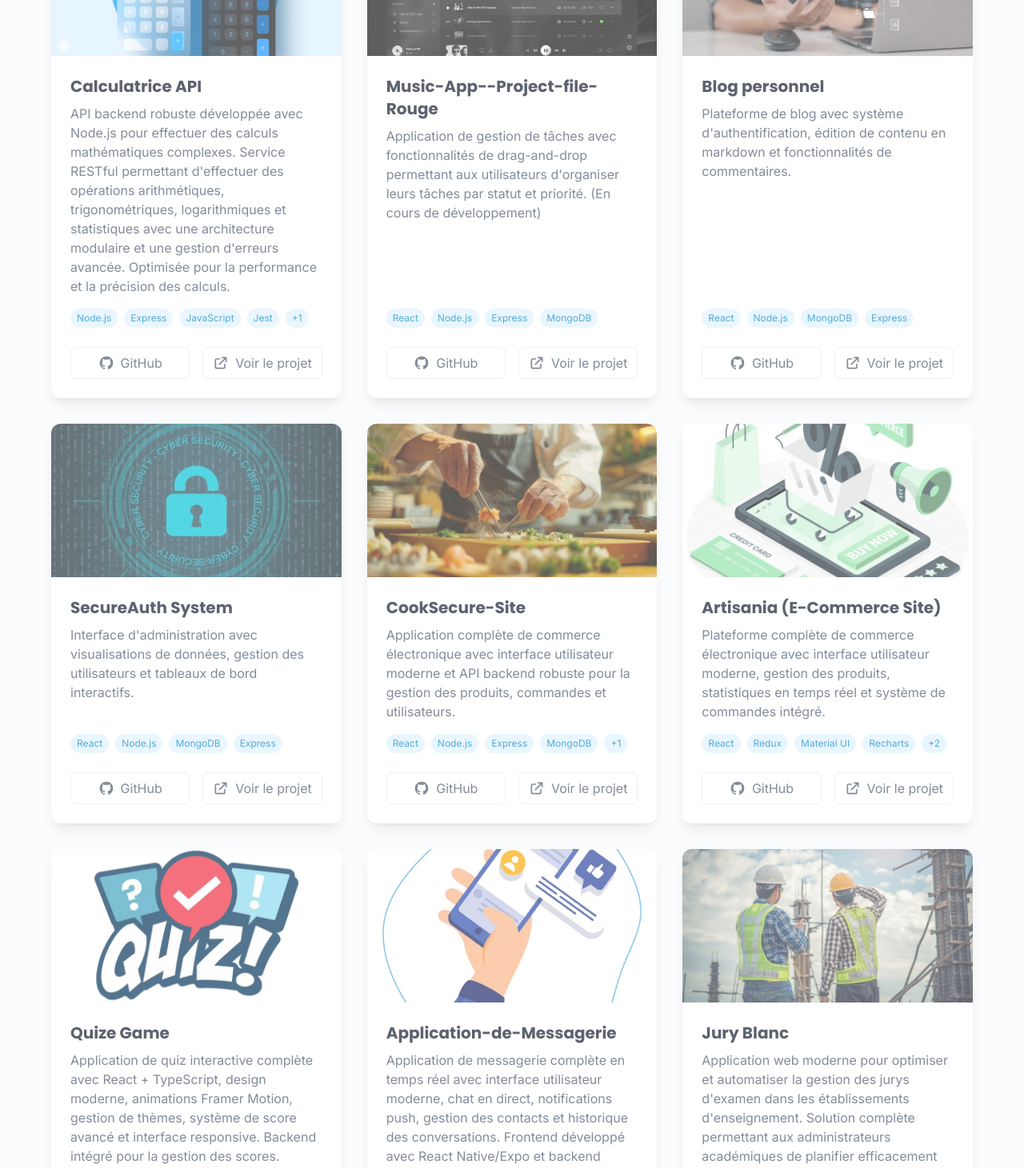
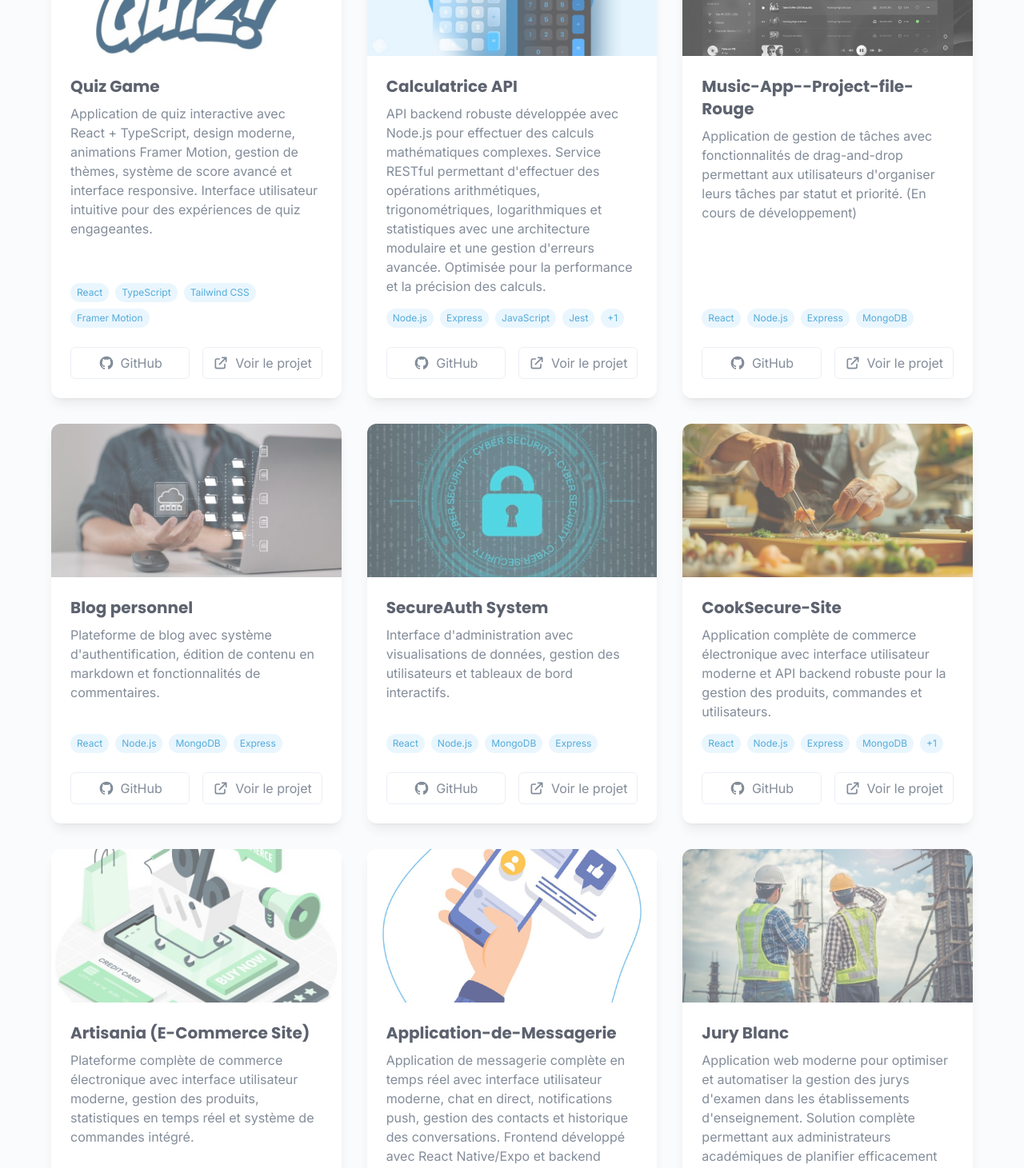
Before and after one commit to MOUHAMEDBOUZAYAN/MY-Porfolio, a React (Vite) app in the folder portfolio-react/: page / in a window 1280 px wide. Shown: the part 7040-8501 px from the top of the page at 80% size. Built offline with nearby package versions, Linux system fonts and the light colour scheme.

Commit message:
feat: add new project "Quiz Game" to ProjectsSection with updated description and technologies, removing previous fullstack entry

```diff
--- a/portfolio-react/src/sections/ProjectsSection.jsx
+++ b/portfolio-react/src/sections/ProjectsSection.jsx
@@ -55,6 +55,17 @@ const ProjectsSection = () => {
       category: "frontend",
       githubLink: "https://github.com/MOUHAMEDBOUZAYAN/photographer-portfolio",
       liveLink: "https://film-finder-demo.netlify.app/",
+      featured: false
+    },
+    {
+      id: 9,
+      title: "Quiz Game",
+      description: "Application de quiz interactive avec React + TypeScript, design moderne, animations Framer Motion, gestion de thèmes, système de score avancé et interface responsive. Interface utilisateur intuitive pour des expériences de quiz engageantes.",
+      image: Quize,
+      technologies: ["React", "TypeScript", "Tailwind CSS", "Framer Motion"],
+      category: "frontend",
+      githubLink: "https://github.com/MOUHAMEDBOUZAYAN/Application-de-Quiz.git",
+      liveLink: "#",
       featured: false
     },
   ]
@@ -128,17 +139,6 @@ const ProjectsSection = () => {
       technologies: ["React", "Redux", "Material UI", "Recharts", "Node.js", "Express"],
       category: "fullstack",
       githubLink: "https://github.com/MOUHAMEDBOUZAYAN/Artisania.git",
-      liveLink: "#",
-      featured: false
-    },
-    {
-      id: 9,
-      title: "Quize Game",
-      description: "Application de quiz interactive complète avec React + TypeScript, design moderne, animations Framer Motion, gestion de thèmes, système de score avancé et interface responsive. Backend intégré pour la gestion des scores.",
-      image: Quize,
-      technologies: ["React", "TypeScript", "Tailwind CSS", "Node.js", "Express", "MongoDB"],
-      category: "fullstack",
-      githubLink: "https://github.com/MOUHAMEDBOUZAYAN/Application-de-Quiz.git",
       liveLink: "#",
       featured: false
     },
```
